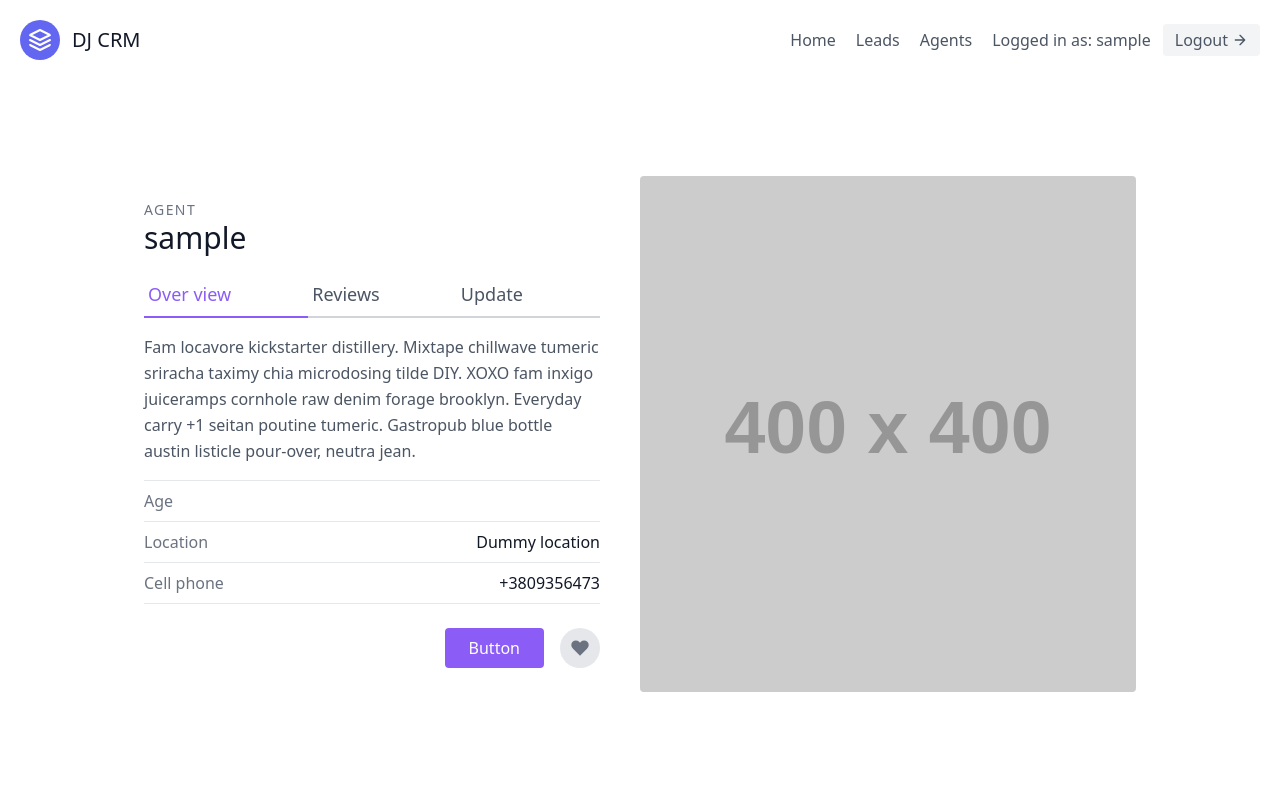
After one commit to n-varvonets/dj_crm, a Django app: page /agents/1/ in a window 1280 px wide. The commit adds this page. Shown: the top 787 px of the page. Run offline with Django 3.2, Linux system fonts and the light colour scheme; a user stored in the database is signed in; tables that the repository leaves empty hold one stand-in row (values such as "Sample post"); grey boxes labelled with a size stand in for pictures from a placeholder-image service; some libraries are stand-ins or nearby versions.

Commit message:
added agent.Detail and agent.Delete and View

```diff
--- /dev/null
+++ b/agents/templates/agents/agent_detail.html
@@ -0,0 +1,55 @@
+{% extends "base.html" %}
+{% block content %}
+
+
+
+<section class="text-gray-600 body-font overflow-hidden">
+    <div class="container px-5 py-24 mx-auto">
+        <div class="lg:w-4/5 mx-auto flex flex-wrap">
+            <div class="lg:w-1/2 w-full lg:pr-10 lg:py-6 mb-6 lg:mb-0">
+                <h2 class="text-sm title-font text-gray-500 tracking-widest">AGENT</h2>
+                <h1 class="text-gray-900 text-3xl title-font font-medium mb-4">{{ agent.user.username }}
+                    </h1>
+                <div class="flex mb-4">
+                    <a href="{% url 'agents:agent-detail' agent.pk %}"
+                       class="flex-grow text-purple-500 border-b-2 border-purple-500 py-2 text-lg px-1">Over view</a>
+                    <a class="flex-grow border-b-2 border-gray-300 py-2 text-lg px-1">Reviews</a>
+                    <a href="{% url 'agents:agent-update' agent.pk %}"
+                       class="flex-grow border-b-2 border-gray-300 py-2 text-lg px-1">Update</a>
+                </div>
+                <p class="leading-relaxed mb-4">Fam locavore kickstarter distillery. Mixtape chillwave tumeric sriracha
+                    taximy chia microdosing tilde DIY. XOXO fam inxigo juiceramps cornhole raw denim forage brooklyn.
+                    Everyday carry +1 seitan poutine tumeric. Gastropub blue bottle austin listicle pour-over, neutra
+                    jean.</p>
+                <div class="flex border-t border-gray-200 py-2">
+                    <span class="text-gray-500">Age</span>
+                    <span class="ml-auto text-gray-900"></span>
+                </div>
+                <div class="flex border-t border-gray-200 py-2">
+                    <span class="text-gray-500">Location</span>
+                    <span class="ml-auto text-gray-900">Dummy location</span>
+                </div>
+                <div class="flex border-t border-b mb-6 border-gray-200 py-2">
+                    <span class="text-gray-500">Cell phone</span>
+                    <span class="ml-auto text-gray-900">+3809356473</span>
+                </div>
+                <div class="flex">
+                    <button class="flex ml-auto text-white bg-purple-500 border-0 py-2 px-6 focus:outline-none hover:bg-purple-600 rounded">
+                        Button
+                    </button>
+                    <button class="rounded-full w-10 h-10 bg-gray-200 p-0 border-0 inline-flex items-center justify-center text-gray-500 ml-4">
+                        <svg fill="currentColor" stroke-linecap="round" stroke-linejoin="round" stroke-width="2"
+                             class="w-5 h-5" viewBox="0 0 24 24">
+                            <path d="M20.84 4.61a5.5 5.5 0 00-7.78 0L12 5.67l-1.06-1.06a5.5 5.5 0 00-7.78 7.78l1.06 1.06L12 21.23l7.78-7.78 1.06-1.06a5.5 5.5 0 000-7.78z"></path>
+                        </svg>
+                    </button>
+                </div>
+            </div>
+            <img alt="ecommerce" class="lg:w-1/2 w-full lg:h-auto h-64 object-cover object-center rounded"
+                 src="https://dummyimage.com/400x400">
+        </div>
+    </div>
+</section>
+
+
+{% endblock content %}
--- a/agents/templates/agents/agent_list.html
+++ b/agents/templates/agents/agent_list.html
@@ -26,8 +26,8 @@
                         <h2 class="text-gray-900 text-lg title-font font-medium mb-3">{{ agent.user.username }}</h2>
                         <p class="leading-relaxed text-base">Blue bottle crucifix vinyl post-ironic four dollar toast
                             vegan taxidermy. Gastropub indxgo juice poutine.</p>
-                        <a href="#"
-                           class="mt-3 text-purple-500 inline-flex items-center">View this lead
+                        <a href="{% url 'agents:agent-detail' agent.pk %}"
+                           class="mt-3 text-purple-500 inline-flex items-center">View this agent
                             <svg fill="none" stroke="currentColor" stroke-linecap="round" stroke-linejoin="round"
                                  stroke-width="2" class="w-4 h-4 ml-2" viewBox="0 0 24 24">
                                 <path d="M5 12h14M12 5l7 7-7 7"></path>
--- a/agents/urls.py
+++ b/agents/urls.py
@@ -1,9 +1,12 @@
 from django.urls import path
-from .views import AgentsListView, AgentCreateView
+from .views import *
 
 app_name = "agents"
 
 urlpatterns = [
     path('', AgentsListView.as_view(), name='agent-list'),
     path('create/', AgentCreateView.as_view(), name='agent-create'),
+    path('<int:pk>/', AgentDetailView.as_view(), name='agent-detail'),
+    path('<int:pk>/update/', AgentUpdateView.as_view(), name='agent-update'),
+    # path('<int:pk>/delete/', AgentDeleteView.as_view(), name='agent-delete'),
 ]
--- a/agents/views.py
+++ b/agents/views.py
@@ -28,3 +28,25 @@ class AgentCreateView(LoginRequiredMixin, generic.CreateView):
         agent.organization = self.request.user.userprofile
         agent.save()  # а теперь с атрибутом organization можем сохранить только что созданную запись агента
         return super(AgentCreateView, self).form_valid(form)
+
+
+class AgentDetailView(LoginRequiredMixin, generic.DetailView):
+    template_name = "agents/agent_detail.html"
+    context_object_name = 'agent'  # for template to indicate our context
+
+    def get_queryset(self):
+        return Agent.objects.all()
+
+
+class AgentUpdateView(LoginRequiredMixin, generic.UpdateView):
+    template_name = "agents/agent_update.html"
+    form_class = AgentModelForm
+
+    def get_success_url(self):
+        return reverse("agents:agent-list")
+
+    def get_queryset(self):
+        return Agent.objects.all()
+
+# class AgentDeleteView(LoginRequiredMixin, generic.DeleteView):
+#
--- a/templates/navbar.html
+++ b/templates/navbar.html
@@ -10,9 +10,12 @@
         </a>
         <nav class="md:ml-auto flex flex-wrap items-center text-base justify-center">
             <a href="{% url 'landing-page' %}" class="mr-5 hover:text-gray-900">Home</a>
-            <a href="{% url 'leads:lead-list' %}" class="mr-5 hover:text-gray-900">Leads</a>
+
             {% if not request.user.is_authenticated %}
                 <a href="{% url 'signup' %}" class="mr-5 hover:text-gray-900">Sign up</a>
+            {% else %}
+            <a href="{% url 'leads:lead-list' %}" class="mr-5 hover:text-gray-900">Leads</a>
+            <a href="{% url 'agents:agent-list' %}" class="mr-5 hover:text-gray-900">Agents</a>
             {% endif %}
         </nav>
         {% if request.user.is_authenticated %}
```
Also changed, not shown: agents/templates/agents/agent_update.html (added, +41 -0 lines).
